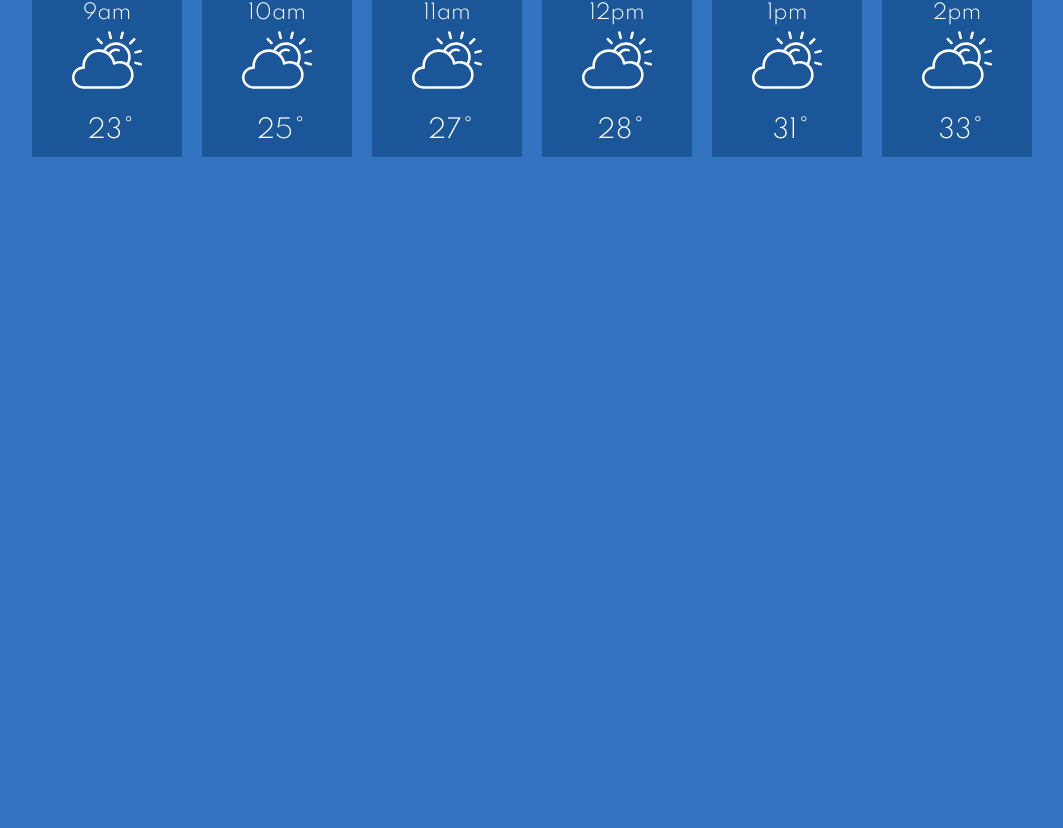
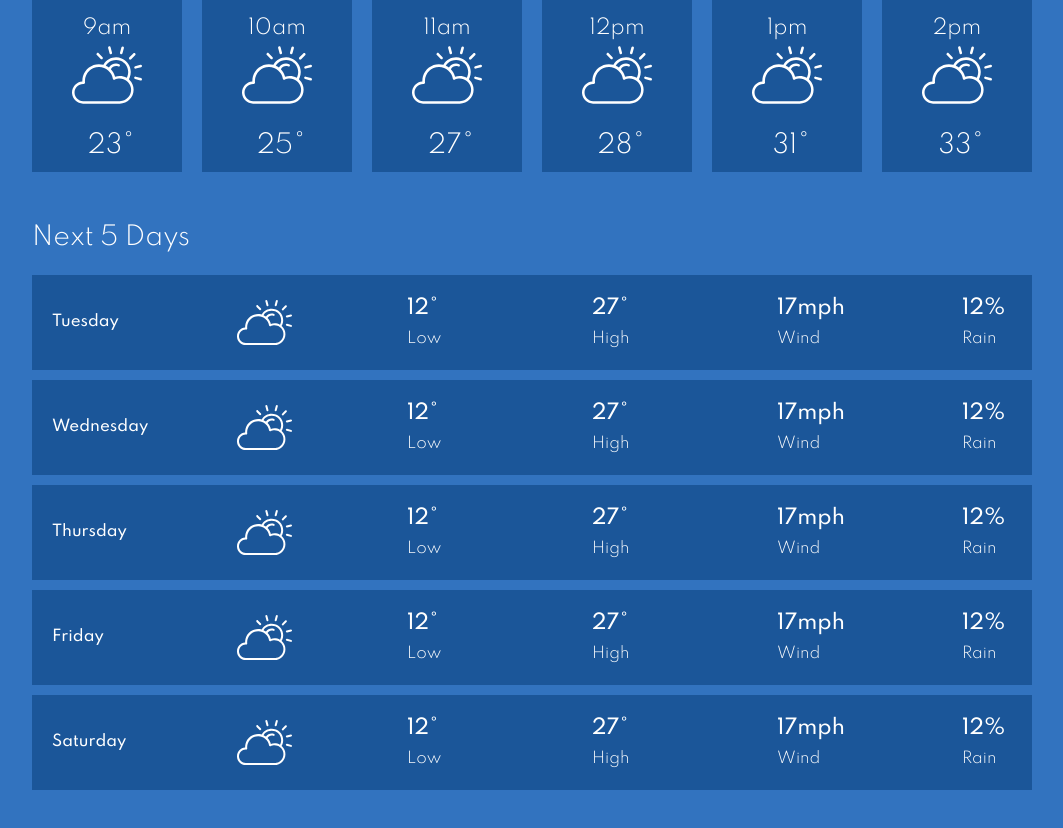
Before and after one commit to Jer1ah/bluesky-website, a React app: page / in a window 1280 px wide. Shown: the part 460-1288 px from the top of the page, without its empty margins (108-1171 px from the left). Before the commit the page ends 800 px from the top, so only its background shows below. Built offline with nearby package versions, Linux system fonts and the light colour scheme.

Commit message:
Adding the futurecast interfce

```diff
--- a/package.json
+++ b/package.json
@@ -51,6 +51,7 @@
     "react-dom": "^16.13.0",
     "react-redux": "^7.2.0",
     "redux": "^4.0.5",
+    "redux-devtools-extension": "^2.13.8",
     "resolve": "1.15.0",
     "resolve-url-loader": "3.1.1",
     "sass-loader": "8.0.2",
--- /dev/null
+++ b/src/actions/index.js
@@ -0,0 +1,8 @@
+import moment from 'moment';
+
+export const getCurrentDate = () => {
+    return {
+        type: 'GET_DATE',
+        payload: moment().format('dddd D MMMM')
+    }
+}
--- a/src/components/App.js
+++ b/src/components/App.js
@@ -1,18 +1,29 @@
 import React from 'react';
+import { Provider } from 'react-redux';
+import { createStore } from 'redux';
+import { composeWithDevTools } from 'redux-devtools-extension';
+
+import reducers from '../reducers';
 
 import Header from './Header';
 import CurrentWeather from './CurrentWeather';
 import HourlyForecast from './HourlyForecast';
+import WeeklyForecast from './WeeklyForecast';
 
 import '../css/main.css';
 
+const store = createStore(reducers, composeWithDevTools());
+
 const App = () => {
     return (
-        <div className='app'>
-            <Header />
-            <CurrentWeather />
-            <HourlyForecast />
-        </div>
+        <Provider store={store}>
+            <div className='app'>
+                <Header />
+                <CurrentWeather />
+                <HourlyForecast />
+                <WeeklyForecast />
+            </div>
+        </Provider>
     );
 };
 
--- a/src/components/Header.js
+++ b/src/components/Header.js
@@ -1,13 +1,21 @@
 import React from 'react';
+import { connect } from 'react-redux';
+
+import { getCurrentDate } from '../actions';
 
 import '../css/header.css';
 
-const Header = () => {
+class Header extends React.Component {
+    componentDidMount() {
+        this.props.getCurrentDate();
+    }
+
+    render() {
         return (
             <div className='header'>
                 <div className='headerMain'>
                     <h1>Mount Pleasant</h1>
-                <h3>Monday 29 August</h3>
+                    <h3>{ this.props.currentDate }</h3>
                 </div>
                 <div className='headerInput'>
                     <input type='text' placeholder='Enter zipcode'/>
@@ -15,6 +23,15 @@
                 </div>
             </div>
         );
+    }
 };
 
-export default Header;
+const mapStateToProps = (state) => {
+    return {
+        currentDate: state.currentDate
+    }
+};
+
+export default connect(mapStateToProps, {
+    getCurrentDate
+})(Header);
--- /dev/null
+++ b/src/components/WeeklyForecast.js
@@ -0,0 +1,116 @@
+import React from 'react';
+
+import weatherIcon from '../img/weather.svg';
+import '../css/weeklyForecast.css';
+
+const WeeklyForecast = () => {
+    return (
+        <div className='weeklyForecast'>
+            <h1>Next 5 Days</h1>
+            <ul className='weeklyForecastList'>
+                <li className='weeklyForecastListItem'>
+                    <h5 className='day'>Tuesday</h5>
+                    <img src={weatherIcon} alt='Weather Icon' />
+                    <div className='lowTemp'>
+                        <h4>12&deg;</h4>
+                        <h5>Low</h5>
+                    </div>
+                    <div className='highTemp'>
+                        <h4>27&deg;</h4>
+                        <h5>High</h5>
+                    </div>
+                    <div className='wind'>
+                        <h4>17mph</h4>
+                        <h5>Wind</h5>
+                    </div>
+                    <div className='rain'>
+                        <h4>12%</h4>
+                        <h5>Rain</h5>
+                    </div>
+                </li>
+                <li className='weeklyForecastListItem'>
+                    <h5 className='day'>Wednesday</h5>
+                    <img src={weatherIcon} alt='Weather Icon' />
+                    <div className='lowTemp'>
+                        <h4>12&deg;</h4>
+                        <h5>Low</h5>
+                    </div>
+                    <div className='highTemp'>
+                        <h4>27&deg;</h4>
+                        <h5>High</h5>
+                    </div>
+                    <div className='wind'>
+                        <h4>17mph</h4>
+                        <h5>Wind</h5>
+                    </div>
+                    <div className='rain'>
+                        <h4>12%</h4>
+                        <h5>Rain</h5>
+                    </div>
+                </li>
+                <li className='weeklyForecastListItem'>
+                    <h5 className='day'>Thursday</h5>
+                    <img src={weatherIcon} alt='Weather Icon' />
+                    <div className='lowTemp'>
+                        <h4>12&deg;</h4>
+                        <h5>Low</h5>
+                    </div>
+                    <div className='highTemp'>
+                        <h4>27&deg;</h4>
+                        <h5>High</h5>
+                    </div>
+                    <div className='wind'>
+                        <h4>17mph</h4>
+                        <h5>Wind</h5>
+                    </div>
+                    <div className='rain'>
+                        <h4>12%</h4>
+                        <h5>Rain</h5>
+                    </div>
+                </li>
+                <li className='weeklyForecastListItem'>
+                    <h5 className='day'>Friday</h5>
+                    <img src={weatherIcon} alt='Weather Icon' />
+                    <div className='lowTemp'>
+                        <h4>12&deg;</h4>
+                        <h5>Low</h5>
+                    </div>
+                    <div className='highTemp'>
+                        <h4>27&deg;</h4>
+                        <h5>High</h5>
+                    </div>
+                    <div className='wind'>
+                        <h4>17mph</h4>
+                        <h5>Wind</h5>
+                    </div>
+                    <div className='rain'>
+                        <h4>12%</h4>
+                        <h5>Rain</h5>
+                    </div>
+                </li>
+                <li className='weeklyForecastListItem'>
+                    <h5 className='day'>Saturday</h5>
+                    <img src={weatherIcon} alt='Weather Icon' />
+                    <div className='lowTemp'>
+                        <h4>12&deg;</h4>
+                        <h5>Low</h5>
+                    </div>
+                    <div className='highTemp'>
+                        <h4>27&deg;</h4>
+                        <h5>High</h5>
+                    </div>
+                    <div className='wind'>
+                        <h4>17mph</h4>
+                        <h5>Wind</h5>
+                    </div>
+                    <div className='rain'>
+                        <h4>12%</h4>
+                        <h5>Rain</h5>
+                    </div>
+                </li>
+            </ul>
+        </div>
+    );
+};
+
+export default WeeklyForecast;
--- a/src/css/header.css
+++ b/src/css/header.css
@@ -3,6 +3,7 @@
     justify-content: space-between;
     align-items: center;
     background-color: #3273BF;
+    margin-top: 7.5rem;
 }
 
 .headerInput {
--- a/src/css/hourlyForecast.css
+++ b/src/css/hourlyForecast.css
@@ -1,5 +1,5 @@
 .hourlyForecast {
-    margin-top: 7.5rem;
+    margin-top: 5rem;
 }
 
 .hourlyForecast h1 {
--- /dev/null
+++ b/src/css/weeklyForecast.css
@@ -0,0 +1,51 @@
+.weeklyForecast {
+    margin: 5rem auto 6rem;
+}
+
+.weeklyForecastList {
+    display: flex;
+    flex-direction: column;
+    justify-content: center;
+    align-items: center;
+    padding: 0;
+}
+
+.weeklyForecastListItem {
+    display: flex;
+    justify-content: space-between;
+    align-items: center;
+    width: 100%;
+    background-color: #1B5699;
+    margin: .5rem 0;
+    height: 9.5rem;
+}
+
+.weeklyForecastListItem img {
+    width: 5.5rem;
+}
+
+.day, .lowTemp, .highTemp, .wind, .rain {
+    width: 7rem;
+}
+
+h1 {
+    font-weight: 300;
+    font-size: 2.5rem;
+}
+
+h5 {
+    font-weight: 300;
+    font-size: 1.5rem;
+    margin: 0;
+}
+
+h4 {
+    margin: 0 0 1rem;
+    font-size: 2rem;
+    font-weight: 500;
+}
+
+.day {
+    font-weight: 500;
+    margin-left: 2rem;
+}
--- /dev/null
+++ b/src/reducers/index.js
@@ -0,0 +1,14 @@
+import { combineReducers } from 'redux';
+
+const dateReducer = (state='Monday 12 April', action) => {
+    switch(action.type) {
+        case 'GET_DATE':
+            return action.payload
+        default:
+            return state;
+    }
+};
+
+export default combineReducers({
+    currentDate: dateReducer
+});
```
Also changed, not shown: 1 other file (tests, documents, lock files or other folders). Lines whose indentation alone changed are shown as unchanged.
